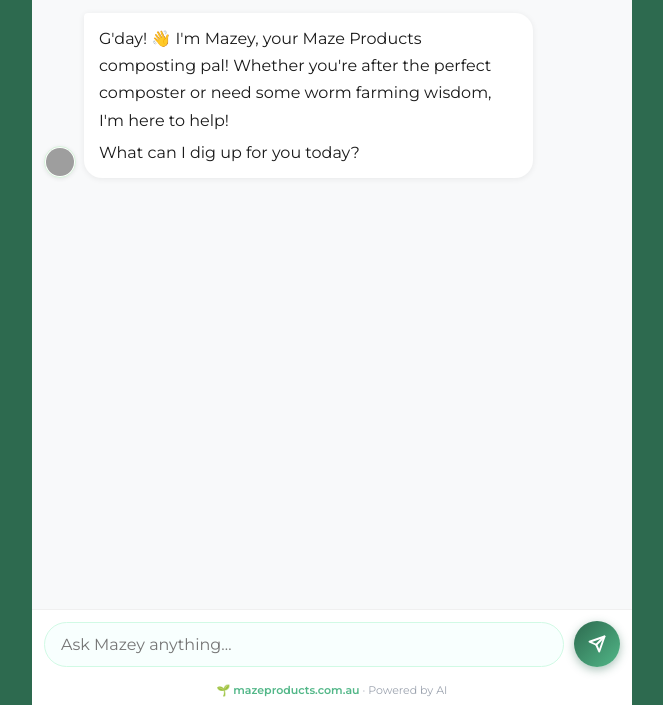
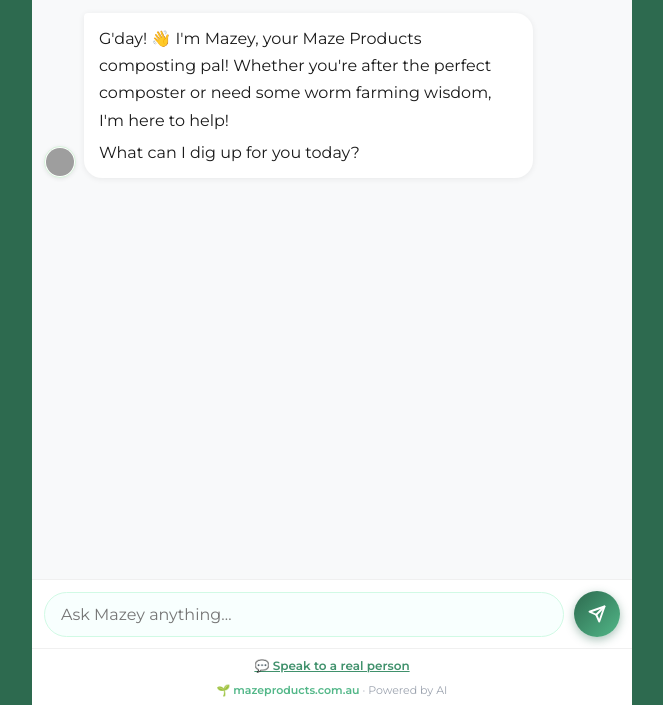
Before and after one commit to lizasimpson1485/mazey-chat, a website: page index.html in a window 1280 px wide. Both pictures are taken after a click on the button 905 px from the left and 739 px from the top of the page. Shown: the part 95-800 px from the top of the page, without its empty margins (308-971 px from the left). Drawn offline with Linux system fonts and the light colour scheme; grey boxes are pictures that could not be loaded.

Commit message:
Update index.html

```diff
--- a/index.html
+++ b/index.html
@@ -237,6 +237,11 @@
       </svg>
     </button>
   </div>
+  <div style="background:#fff;text-align:center;padding:6px 0 4px;border-top:1px solid #f0f0f0;flex-shrink:0;">
+    <button onclick="openGorgias()" style="background:none;border:none;color:#40916c;font-size:12px;font-family:'Montserrat',sans-serif;font-weight:600;cursor:pointer;text-decoration:underline;">
+      💬 Speak to a real person
+    </button>
+  </div>
 
   <div id="foot">
     🌱 <a href="https://mazeproducts.com.au" target="_blank">mazeproducts.com.au</a> · Powered by AI
@@ -348,7 +353,7 @@
     const reply = (data.content||[]).filter(b=>b.type==='text').map(b=>b.text).join('')
       || "Sorry, I had a wriggle! Please try again.";
     msgs.push({role:'assistant',content:reply,id:id++});
-    step = 'prompt';
+    step = 'none';
   } catch {
     msgs.push({role:'assistant',content:"Oops, something went wiggly! Please try again.",id:id++});
   }
```
